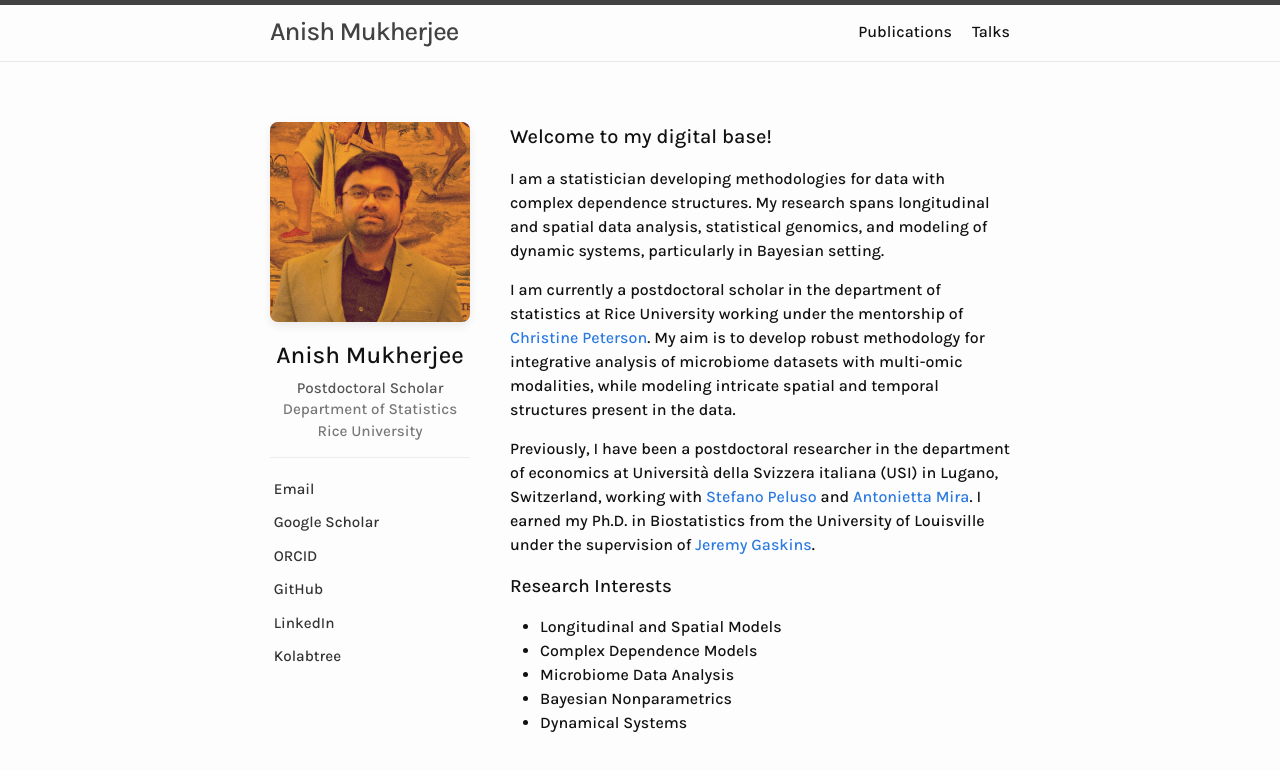
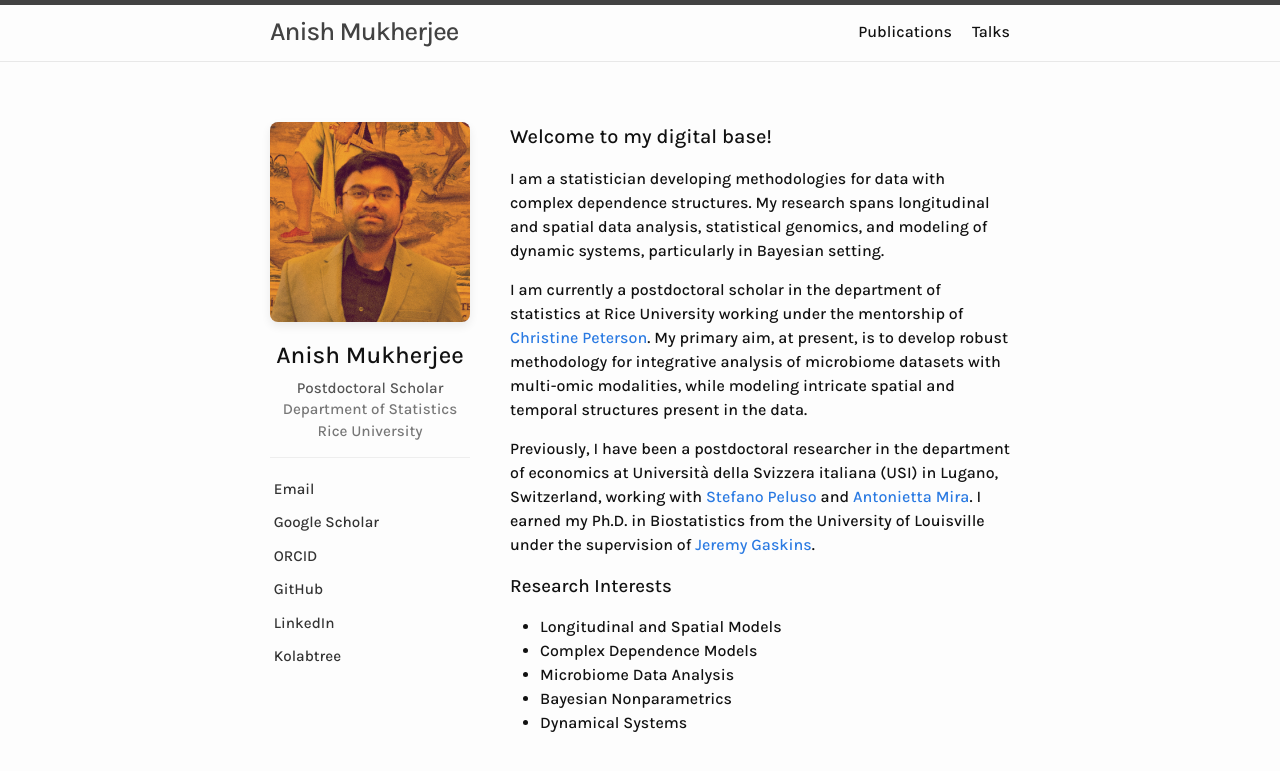
Before and after one commit to anishspace/anishspace.github.io, a Jekyll site: the page built from index.markdown, in a window 1280 px wide. Shown: the top 771 px of the page. Built offline with Jekyll 4.4.1, drawn with Linux system fonts in a browser that asks for light colours.

Commit message:
Update index.markdown

```diff
--- a/index.markdown
+++ b/index.markdown
@@ -88,7 +88,7 @@
 
     <p>I am a statistician developing methodologies for data with complex dependence structures. My research spans longitudinal and spatial data analysis, statistical genomics, and modeling of dynamic systems, particularly in Bayesian setting. </p>
 
-    <p>I am currently a postdoctoral scholar in the department of statistics at Rice University working under the mentorship of <a href="https://sites.google.com/rice.edu/cbpeterson/">Christine Peterson</a>. My aim is to develop robust methodology for integrative analysis of microbiome datasets with multi-omic modalities, while modeling intricate spatial and temporal structures present in the data.</p>
+    <p>I am currently a postdoctoral scholar in the department of statistics at Rice University working under the mentorship of <a href="https://sites.google.com/rice.edu/cbpeterson/">Christine Peterson</a>. My primary aim, at present, is to develop robust methodology for integrative analysis of microbiome datasets with multi-omic modalities, while modeling intricate spatial and temporal structures present in the data.</p>
 
     <p>Previously, I have been a postdoctoral researcher in the department of economics at Università della Svizzera italiana (USI) in Lugano, Switzerland, working with <a href="https://publires.unicatt.it/en/persons/stefano-peluso/">Stefano Peluso</a> and <a href="http://usi.to/exz">Antonietta Mira</a>. I earned my Ph.D. in Biostatistics from the University of Louisville under the supervision of <a href="https://profiles.louisville.edu/jeremy.gaskins">Jeremy Gaskins</a>.
     </p>
```
